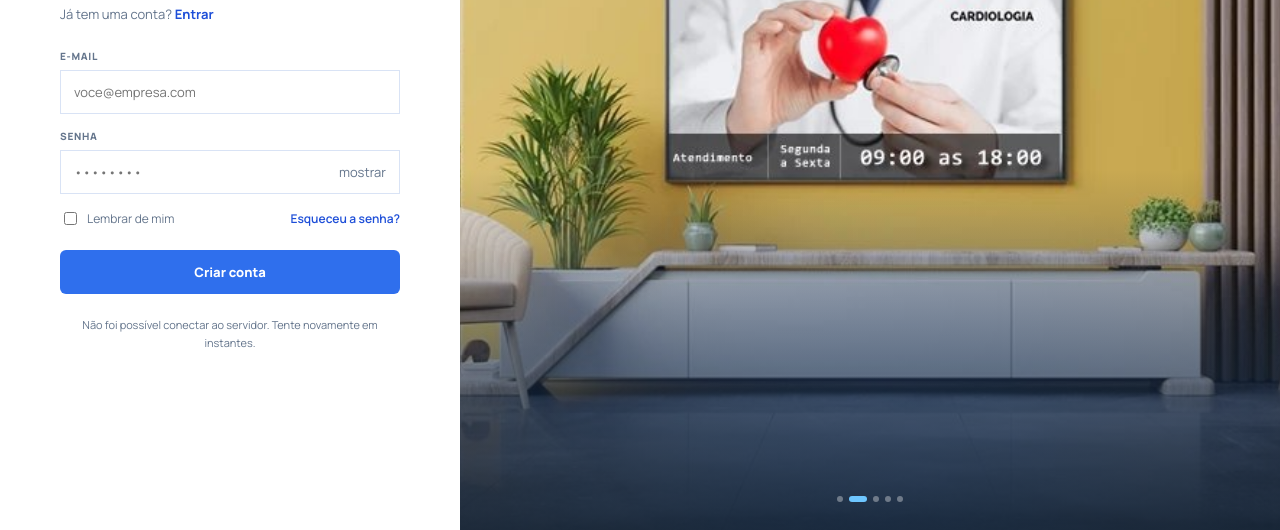
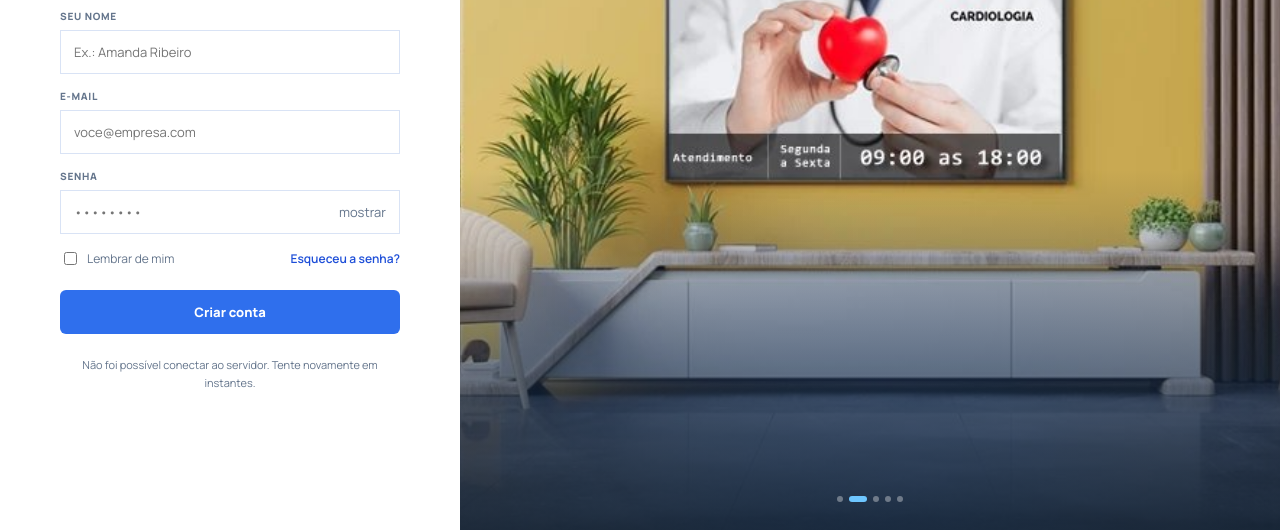
Before and after one commit to diesomgomes/magic-indoor, a plain HTML site: page login.html in a window 1280 px wide. Both pictures are taken after a click on the link "Criar agora". Shown: the part 270-800 px from the top of the page. Drawn offline with nearby package versions, Linux system fonts and the light colour scheme; no server answers.

Commit message:
Fluxo de cadastro/recuperacao de senha completo no login
- Remove a mensagem "Conectado a sua base Supabase." da tela.
- Cadastro pede o nome da pessoa e grava em user_metadata.full_name
  (mesmo campo que o painel usa na saudacao/barra lateral).
- "Esqueceu a senha" agora define redirectTo e a propria pagina de
  login detecta o evento PASSWORD_RECOVERY do link do e-mail,
  trocando para um formulario de nova senha (antes so enviava o
  e-mail, mas nao havia como definir a senha nova ao clicar no link).

Validado ponta a ponta gerando links de recuperacao reais via Admin
API: o formulario troca sozinho pro modo de redefinicao, salva a
senha nova via Supabase Auth e redireciona pro painel.

Co-Authored-By: Claude Sonnet 5 <noreply@anthropic.com>

```diff
--- a/login.html
+++ b/login.html
@@ -90,18 +90,26 @@
 				<div class="form-note" id="formNote"></div>
 
 				<form id="authForm">
-					<div class="field">
+					<div class="field" id="fieldName" style="display:none">
+						<label for="name">Seu nome</label>
+						<input id="name" type="text" placeholder="Ex.: Amanda Ribeiro" autocomplete="name">
+					</div>
+					<div class="field" id="fieldEmail">
 						<label for="email">E-mail</label>
 						<input id="email" type="email" placeholder="voce@empresa.com" autocomplete="email" required>
 					</div>
 					<div class="field">
-						<label for="password">Senha</label>
+						<label for="password" id="passwordLabel">Senha</label>
 						<div class="input-wrap">
 							<input id="password" type="password" placeholder="••••••••" autocomplete="current-password" required minlength="6">
 							<button type="button" class="toggle-visibility" id="togglePw">mostrar</button>
 						</div>
 					</div>
-					<div class="row-between">
+					<div class="field" id="fieldConfirmPassword" style="display:none">
+						<label for="confirmPassword">Confirmar nova senha</label>
+						<input id="confirmPassword" type="password" placeholder="••••••••" autocomplete="new-password" minlength="6">
+					</div>
+					<div class="row-between" id="rowBetween">
 						<label class="remember"><input type="checkbox" id="remember"> Lembrar de mim</label>
 						<a href="#" id="forgotLink">Esqueceu a senha?</a>
 					</div>
@@ -142,9 +150,7 @@
 		const authClient = configured ? window.supabase.createClient(SUPABASE_URL, SUPABASE_ANON_KEY) : null;
 
 		const setupNote = document.getElementById('setupNote');
-		setupNote.innerHTML = configured
-			? 'Conectado à sua base Supabase.'
-			: 'Não foi possível conectar ao servidor. Tente novamente em instantes.';
+		if (!configured) setupNote.textContent = 'Não foi possível conectar ao servidor. Tente novamente em instantes.';
 
 		let mode = 'signin';
 		const formTitle = document.getElementById('formTitle');
@@ -154,16 +160,37 @@
 		const btnLabel = submitBtn.querySelector('.btn-label');
 		const formError = document.getElementById('formError');
 		const formNote = document.getElementById('formNote');
+		const fieldName = document.getElementById('fieldName');
+		const fieldEmail = document.getElementById('fieldEmail');
+		const fieldConfirmPassword = document.getElementById('fieldConfirmPassword');
+		const rowBetween = document.getElementById('rowBetween');
+		const passwordLabel = document.getElementById('passwordLabel');
 
 		function setMode(next) {
 			mode = next;
 			const signIn = mode === 'signin';
-			formTitle.textContent = signIn ? 'Entrar' : 'Criar conta';
-			formSubtitle.innerHTML = signIn
-				? 'Não tem uma conta? <a href="#" id="toggleMode">Criar agora</a>'
-				: 'Já tem uma conta? <a href="#" id="toggleMode">Entrar</a>';
-			btnLabel.textContent = signIn ? 'Entrar' : 'Criar conta';
-			document.getElementById('toggleMode').addEventListener('click', e => { e.preventDefault(); setMode(signIn ? 'signup' : 'signin'); });
+			const signUp = mode === 'signup';
+			const reset = mode === 'reset';
+
+			formTitle.textContent = signIn ? 'Entrar' : signUp ? 'Criar conta' : 'Defina sua nova senha';
+			formSubtitle.innerHTML = reset
+				? 'Escolha uma nova senha para sua conta.'
+				: signIn
+					? 'Não tem uma conta? <a href="#" id="toggleMode">Criar agora</a>'
+					: 'Já tem uma conta? <a href="#" id="toggleMode">Entrar</a>';
+			btnLabel.textContent = signIn ? 'Entrar' : signUp ? 'Criar conta' : 'Salvar nova senha';
+			fieldName.style.display = signUp ? '' : 'none';
+			fieldEmail.style.display = reset ? 'none' : '';
+			document.getElementById('email').required = !reset;
+			fieldConfirmPassword.style.display = reset ? '' : 'none';
+			document.getElementById('confirmPassword').required = reset;
+			rowBetween.style.display = reset ? 'none' : '';
+			passwordLabel.textContent = reset ? 'Nova senha' : 'Senha';
+			document.getElementById('password').placeholder = reset ? 'Mínimo 6 caracteres' : '••••••••';
+			if (!reset) {
+				const toggle = document.getElementById('toggleMode');
+				if (toggle) toggle.addEventListener('click', e => { e.preventDefault(); setMode(signIn ? 'signup' : 'signin'); });
+			}
 			formError.classList.remove('visible');
 			formNote.classList.remove('visible');
 		}
@@ -179,12 +206,12 @@
 
 		document.getElementById('forgotLink').addEventListener('click', async e => {
 			e.preventDefault();
-			if (!configured) { showError('Configure o Supabase antes de recuperar a senha.'); return; }
+			if (!configured) { showError('Não foi possível conectar ao servidor.'); return; }
 			const email = document.getElementById('email').value.trim();
 			if (!email) { showError('Informe seu e-mail para receber o link de recuperação.'); return; }
-			const { error } = await authClient.auth.resetPasswordForEmail(email);
+			const { error } = await authClient.auth.resetPasswordForEmail(email, { redirectTo: window.location.origin + '/login' });
 			if (error) showError(error.message);
-			else showNote('Enviamos um link de recuperação para ' + email + '.');
+			else showNote('Enviamos um link de recuperação para ' + email + '. Abra o e-mail e clique no link para definir uma nova senha.');
 		});
 
 		function showError(message) { formError.textContent = message; formError.classList.add('visible'); formNote.classList.remove('visible'); }
@@ -197,18 +224,27 @@
 
 		document.getElementById('authForm').addEventListener('submit', async e => {
 			e.preventDefault();
-			if (!configured) { showError('Configure a URL e a chave do Supabase em Configurações antes de entrar.'); return; }
-			const email = document.getElementById('email').value.trim();
+			if (!configured) { showError('Não foi possível conectar ao servidor.'); return; }
 			const password = document.getElementById('password').value;
 			formError.classList.remove('visible');
 			setLoading(true);
 			try {
+				if (mode === 'reset') {
+					const confirmPassword = document.getElementById('confirmPassword').value;
+					if (password !== confirmPassword) throw new Error('As senhas não coincidem.');
+					const { error } = await authClient.auth.updateUser({ password });
+					if (error) throw error;
+					window.location.href = '/';
+					return;
+				}
+				const email = document.getElementById('email').value.trim();
 				if (mode === 'signin') {
 					const { error } = await authClient.auth.signInWithPassword({ email, password });
 					if (error) throw error;
 					window.location.href = '/';
 				} else {
-					const { error } = await authClient.auth.signUp({ email, password });
+					const name = document.getElementById('name').value.trim();
+					const { error } = await authClient.auth.signUp({ email, password, options: { data: { full_name: name } } });
 					if (error) throw error;
 					showNote('Conta criada! Verifique seu e-mail para confirmar antes de entrar.');
 					setMode('signin');
@@ -220,8 +256,14 @@
 			}
 		});
 
-		// Se já existe sessão válida, pula direto para o painel.
-		if (configured) {
+		// O link do e-mail de recuperação abre esta pagina ja autenticado numa sessao
+		// temporaria de recuperacao; troca o formulario para pedir a nova senha.
+		authClient.auth.onAuthStateChange((event) => {
+			if (event === 'PASSWORD_RECOVERY') setMode('reset');
+		});
+
+		// Se já existe sessão válida (e não é um link de recuperação), pula direto pro painel.
+		if (configured && !window.location.hash.includes('type=recovery')) {
 			authClient.auth.getSession().then(({ data }) => { if (data.session) window.location.href = '/'; });
 		}
 	}
```
